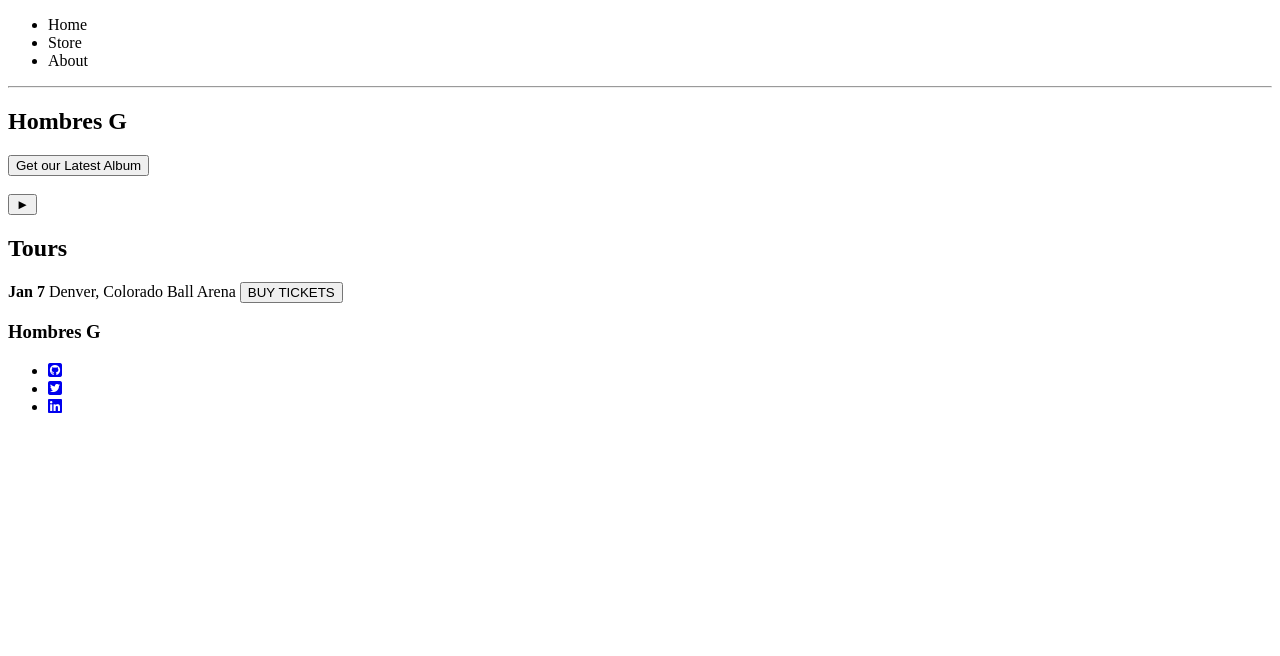
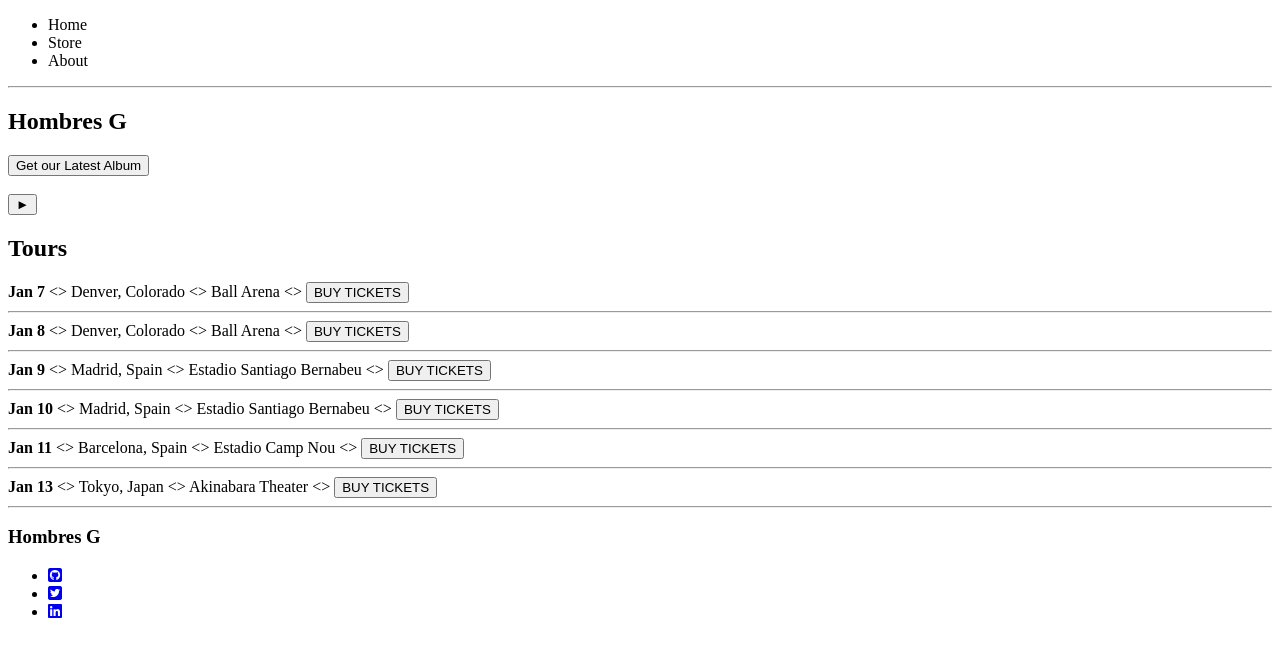
Before and after one commit to iDuvancho303/website_for-beginners, a plain HTML site: page index.html in a window 1280 px wide. Drawn offline with Linux system fonts and the light colour scheme.

Commit message:
adding more code

```diff
--- a/index.html
+++ b/index.html
@@ -19,10 +19,10 @@
             </ul>
             <hr>
             <h1>Hombres G</h1>
-            <button>Get our Latest Album</button>
+            <button type="button">Get our Latest Album</button>
             <br>
             <br>
-            <button>&#9658</button>
+            <button type="button">&#9658</button>
         </nav>
     </header>
 <!--END HEADER SECTION-->
@@ -32,9 +32,68 @@
     <div>
         <div>
             <strong>Jan 7</strong>
+            &lt;&gt;
             <span>Denver, Colorado</span>
+            &lt;&gt;
             <span>Ball Arena</span>
+            &lt;&gt;
             <button type="button">BUY TICKETS</button>
+            <hr>
+        </div>
+
+        <div>
+            <strong>Jan 8</strong>
+            &lt;&gt;
+            <span>Denver, Colorado</span>
+            &lt;&gt;
+            <span>Ball Arena</span>
+            &lt;&gt;
+            <button type="button">BUY TICKETS</button>
+            <hr>
+        </div>
+
+        <div>
+            <strong>Jan 9</strong>
+            &lt;&gt;
+            <span>Madrid, Spain</span>
+            &lt;&gt;
+            <span>Estadio Santiago Bernabeu</span>
+            &lt;&gt;
+            <button type="button">BUY TICKETS</button>
+            <hr>
+        </div>
+
+        <div>
+            <strong>Jan 10</strong>
+            &lt;&gt;
+            <span>Madrid, Spain</span>
+            &lt;&gt;
+            <span>Estadio Santiago Bernabeu</span>
+            &lt;&gt;
+            <button type="button">BUY TICKETS</button>
+            <hr>
+        </div>
+
+        <div>
+            <strong>Jan 11</strong>
+            &lt;&gt;
+            <span>Barcelona, Spain</span>
+            &lt;&gt;
+            <span>Estadio Camp Nou</span>
+            &lt;&gt;
+            <button type="button">BUY TICKETS</button>
+            <hr>
+        </div>
+
+        <div>
+            <strong>Jan 13</strong>
+            &lt;&gt;
+            <span>Tokyo, Japan</span>
+            &lt;&gt;
+            <span>Akinabara Theater</span>
+            &lt;&gt;
+            <button type="button">BUY TICKETS</button>
+            <hr>
         </div>
     </div>
     </section>
```
